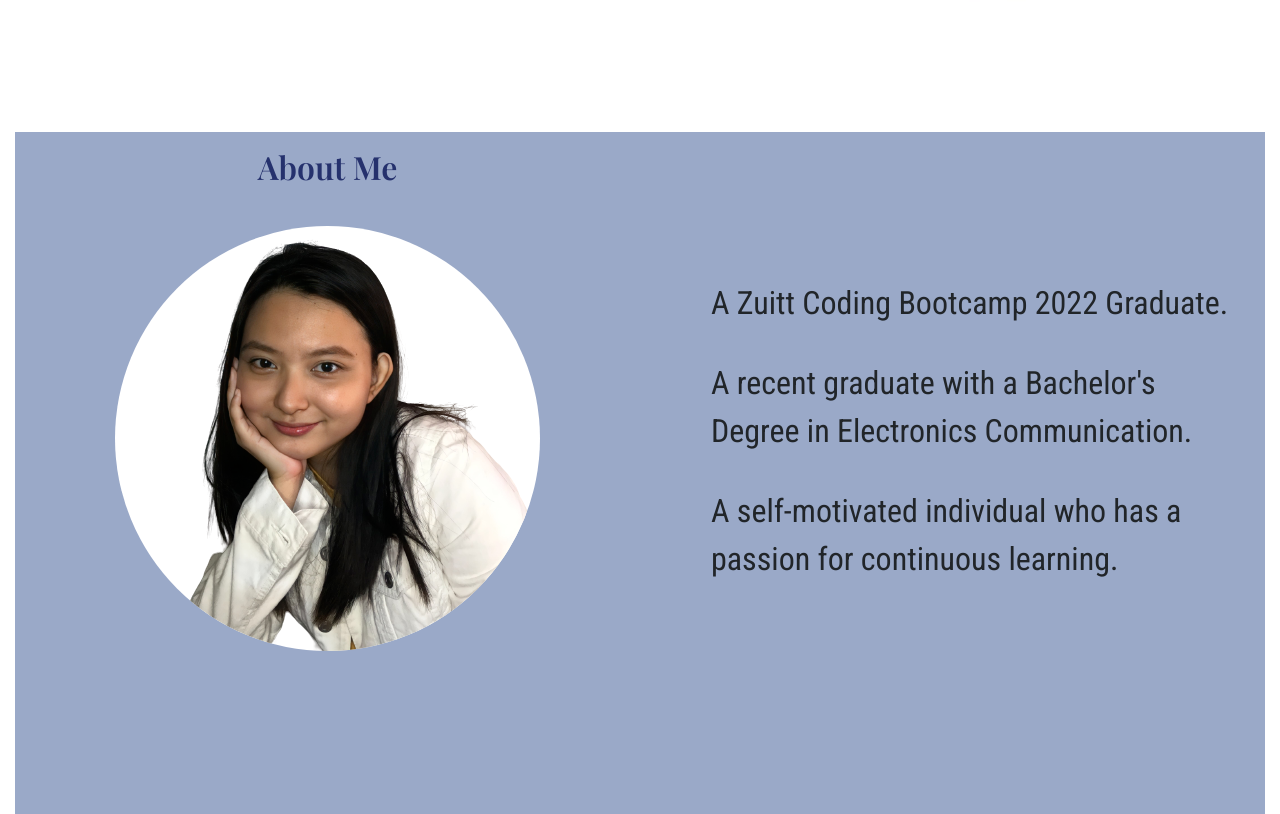
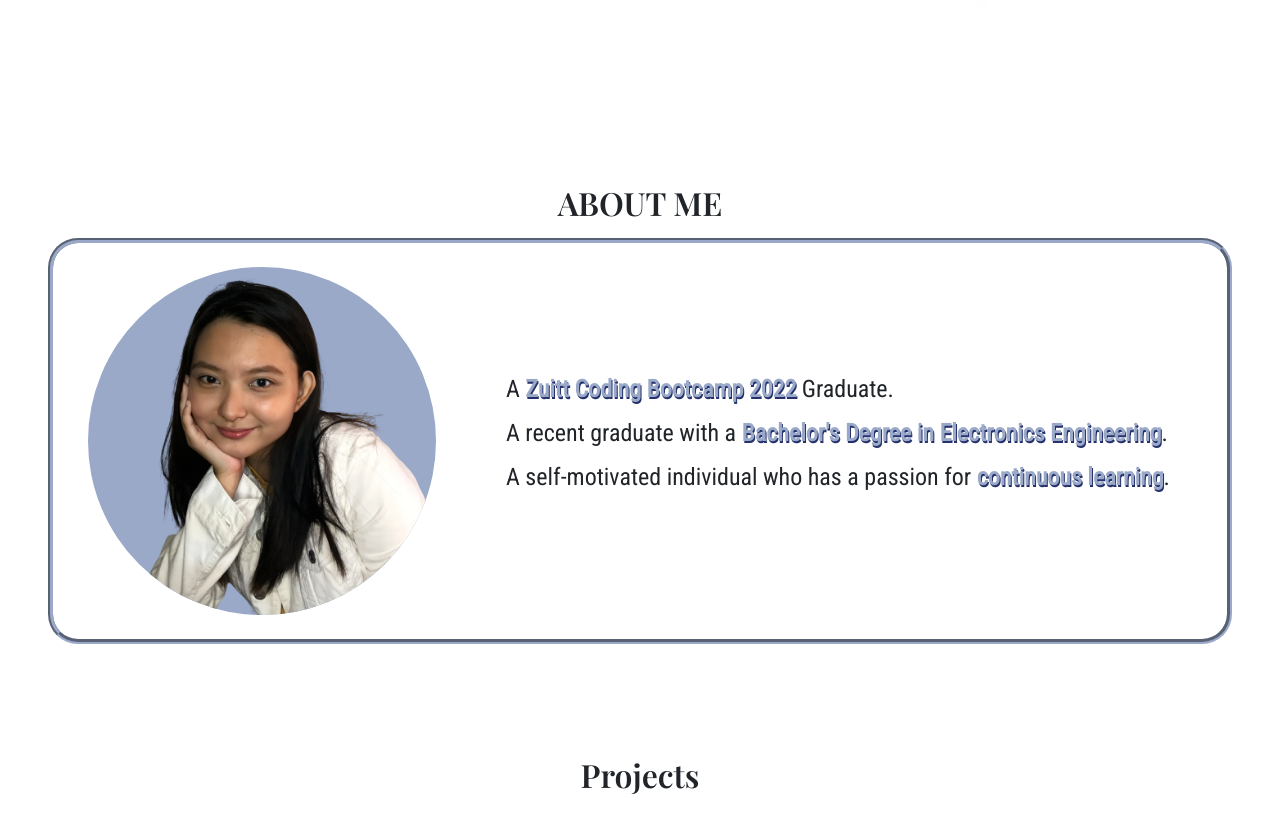
Before and after one commit to ericxmae/web-portfolio, a plain HTML site: page index.html in a window 1280 px wide. Shown: the part 780-1594 px from the top of the page. Drawn offline with nearby package versions, Linux system fonts and the light colour scheme.

Commit message:
Redesign about section

```diff
--- a/index.html
+++ b/index.html
@@ -2,6 +2,7 @@
 <html>
 <head>
 	<meta charset="utf-8">
+
 	<!-- External CSS -->
 	<link rel="stylesheet" type="text/css" href="styles.css">
 
@@ -18,7 +19,7 @@
 	<title>Erica Mae Fajardo</title>
 </head>
 
-	<body class="container-fluid">
+	<body>
 
 		<!-- Navbar Section -->
 	<div class="container-fluid">
@@ -84,37 +85,27 @@
 		<!-- Home End -->
 
 		<!-- About Start -->
-			<section class="about div-color" id="about">
-				<div class=" container-fluid min-vh-100 div-color m-0">
-
-					<div class="row div-color text-center">
-						<div class="col-lg-6 div-color">
-							<div class="about-header div-color">
-								<h2 class="div-color p-3 text-center">About Me</h2>
+		<section class="m-5" >
+			<div class="container-fluid">
+				<div class="row text-center m-1">
+					<div class="col-12 py-1">
+						<h2>ABOUT ME</h2>
 					</div>
+				</div>
+			</div>
+			<div class=" container-fluid p-3" id="about">
+				<div class="row align-items-center m-1 ">
+					<div class="col-md-4 py-1">
+						<img src="./images/img-profile.png" class=" w-100 rounded-circle div-color">
 
 					</div>
-
-					</div>
-					<div class="row align-items-center div-color">
-						<div class="col-lg-6 text-center div-color">
-							<div class="about-img div-color p-3 ">
-								<img src="./images/img-profile.png" class=" mw-100 rounded-circle order-2 order-md-1">
-							</div>
-						</div>
-						<div class="col-lg-6 div-color">
-							<div class="about-txt">
-								<ul class="div-color justify-content-center">
-									<li class="div-color p-3">A Zuitt Coding Bootcamp 2022 Graduate.
-									<li class="div-color p-3">A recent graduate with a Bachelor's Degree in Electronics Communication.
-									</li>
-									<li class="div-color p-3">A self-motivated individual who has a passion for continuous learning.
-									</li>
+					<div class="col-md-8 py-1">
+						<ul>
+							<li class="py-1">A <strong>Zuitt Coding Bootcamp 2022</strong> Graduate.
+							<li class="py-1">A recent graduate with a <strong>Bachelor's Degree in Electronics Engineering</strong>.</li>
+							<li class="py-1">A self-motivated individual who has a passion for <strong>continuous learning</strong>. </li>
 						</ul>
 					</div>
-
-						</div>
-
 				</div>
 			</div>
 	</section>
@@ -198,7 +189,7 @@
 					</div>
 
 					<div class="row justify-content-center text-center min-vh-100">
-						<div class="col-lg-4">
+						<div class="col-12">
 							<div class="tools-card1">
 								<div class="card mb-3">
 								  <div class="row no-gutters">
@@ -217,7 +208,7 @@
 
 							</div>
 						</div>
-						<div class="col-lg-4">
+						<div class="col-12">
 							<div class="tools-card2">
 								<div class="card mb-3">
 								  <div class="row no-gutters">
@@ -235,7 +226,7 @@
 								</div>
 							</div>
 						</div>
-						<div class="col-lg-4">
+						<div class="col-12">
 							<div class="tools-card2">
 								<div class="card mb-3">
 								  <div class="row no-gutters">
--- a/styles.css
+++ b/styles.css
@@ -10,7 +10,21 @@
 	margin-right: 0;
 }
 
+/*revisions start*/
+#about {
+	border-color: var(--color-light);
+	border-radius: 30px;
+	border-style: groove;
+	border-width: thick;
+}
 
+#about li {
+	font-size: 1.5em;
+	list-style: none;
+}
+
+
+/*revisions end*/
 
 h1,h2,h3,h4,h5,h6,hr {
 	font-family: 'Playfair Display', serif;
@@ -19,6 +33,7 @@ h1,h2,h3,h4,h5,h6,hr {
 
 strong {
 	color: var(--color-light);
+	text-shadow: 1px 2px #25316D;
 }
 
 .tools-header {
```
Lines whose indentation alone changed are shown as unchanged.
